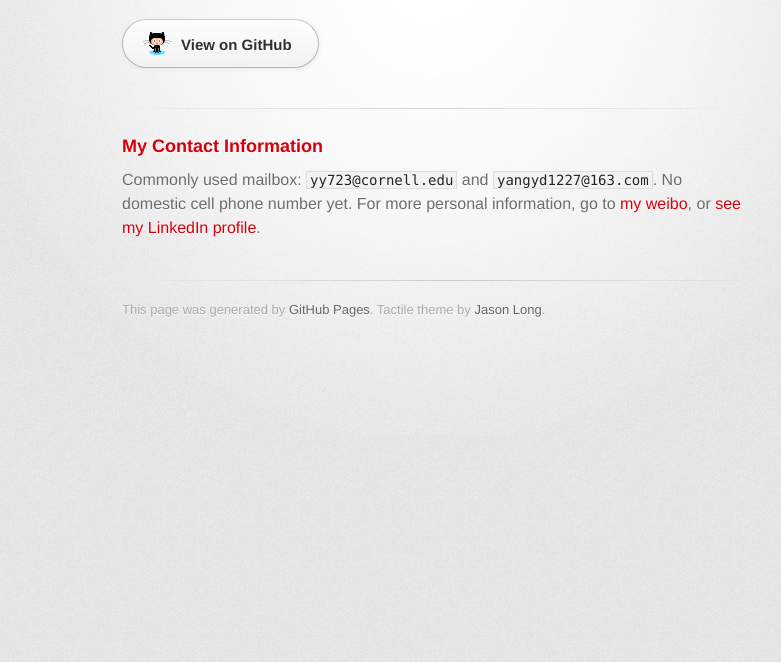
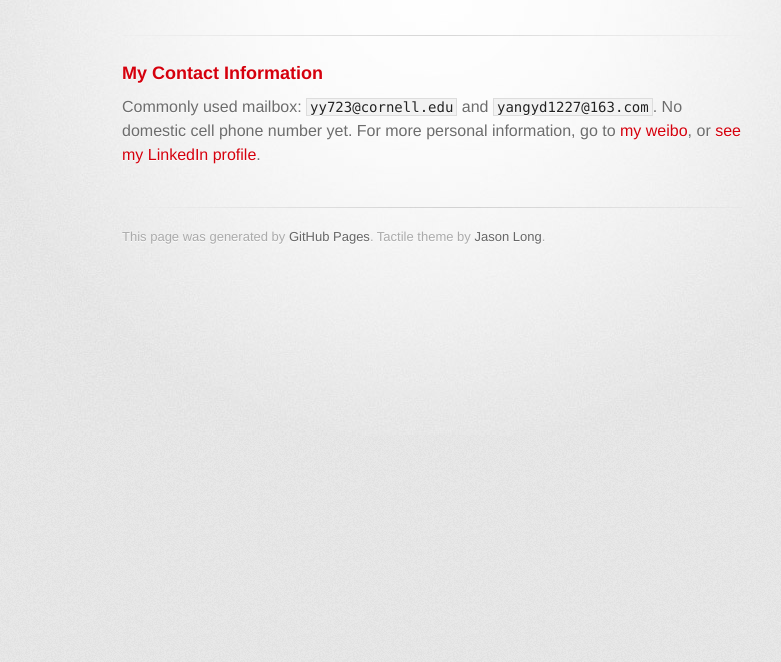
Before and after one commit to yangyd1227/yangyd1227.github.com, a plain HTML site: page index.html in a window 1280 px wide. Shown: the part 138-800 px from the top of the page, without its empty margins (208-989 px from the left). Drawn offline with Linux system fonts and the light colour scheme; a web font is replaced by a local one.

Commit message:
Update index.html

```diff
--- a/index.html
+++ b/index.html
@@ -22,9 +22,6 @@
           <h2>Online Resume</h2>
         </header>
 
-        <section id="downloads" class="clearfix">
-          <a href="https://github.com/yangyd1227" id="view-on-github" class="button"><span>View on GitHub</span></a>
-        </section>
 
         <hr>
 
```
